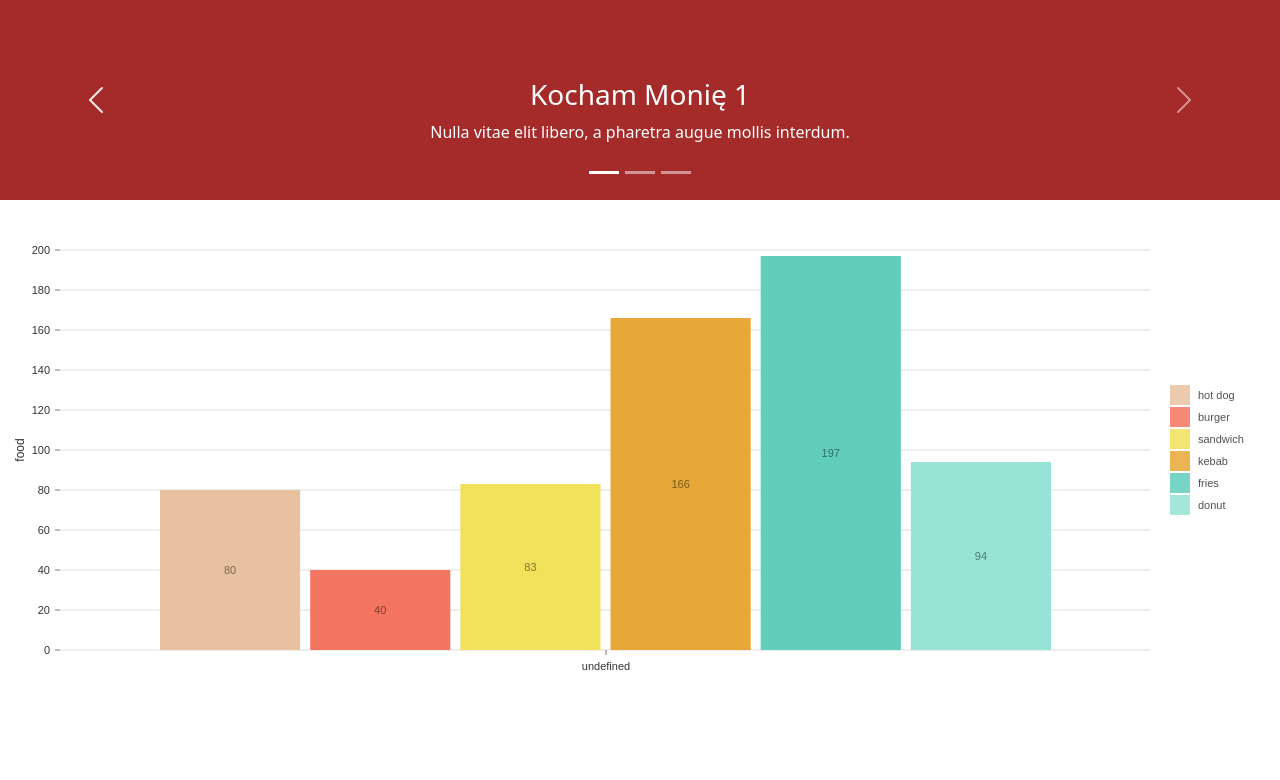
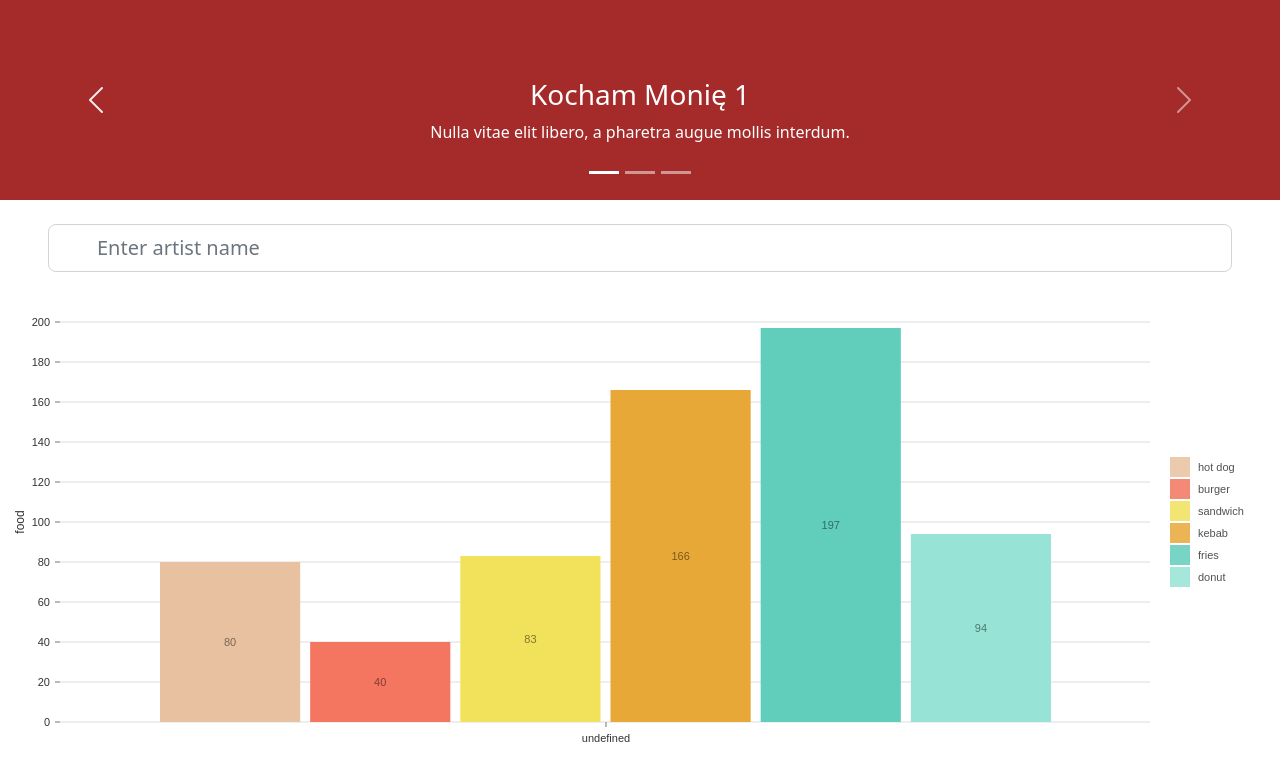
Before and after one commit to maksymilianPadalak/song-charts, a React (Vite) app: page / in a window 1280 px wide. Shown: the top 780 px of the page. Built offline with nearby package versions, Linux system fonts and the light colour scheme.

Commit message:
Create artist name input

```diff
--- a/src/App.tsx
+++ b/src/App.tsx
@@ -1,16 +1,8 @@
 import React from 'react';
-import RappersCarousel from './landingPage/RappersCarousel';
-import MainChart from './charts/components/MainChart';
+import LandingPage from './landingPage/components/LandingPage';
 
 const App: React.FC = () => {
-  return (
-    <div>
-      <RappersCarousel />
-      <div style={{ height: '500px' }}>
-        <MainChart />
-      </div>
-    </div>
-  );
+  return <LandingPage />;
 };
 
 export default App;
--- /dev/null
+++ b/src/landingPage/components/LandingPage.tsx
@@ -0,0 +1,18 @@
+import RappersCarousel from './RappersCarousel';
+import MainChart from '../../charts/components/MainChart';
+import React from 'react';
+import SearchInput from './SearchInput';
+
+const LandingPage: React.FC = () => {
+  return (
+    <div>
+      <RappersCarousel className='mb-4' />
+      <SearchInput className='px-5' />
+      <div style={{ height: '500px' }}>
+        <MainChart />
+      </div>
+    </div>
+  );
+};
+
+export default LandingPage;
--- a/src/landingPage/RappersCarousel.tsx
+++ b/src/landingPage/components/RappersCarousel.tsx
@@ -1,9 +1,13 @@
 import Carousel from 'react-bootstrap/Carousel';
 import React from 'react';
 
-const RappersCarousel: React.FC = () => {
+interface Props {
+  className?: string;
+}
+
+const RappersCarousel: React.FC<Props> = ({ className }) => {
   return (
-    <Carousel fade interval={1000}>
+    <Carousel fade interval={1000} className={className}>
       <Carousel.Item>
         <div className='d-block w-100 carousel-background' />
 
--- /dev/null
+++ b/src/landingPage/components/SearchInput.tsx
@@ -0,0 +1,16 @@
+import React from 'react';
+import Form from 'react-bootstrap/Form';
+
+interface Props {
+  className?: string;
+}
+
+const SearchInput: React.FC<Props> = ({ className }) => {
+  return (
+    <div className={className}>
+      <Form.Control size='lg' type='text' placeholder='Enter artist name' className={className} />
+    </div>
+  );
+};
+
+export default SearchInput;
```
